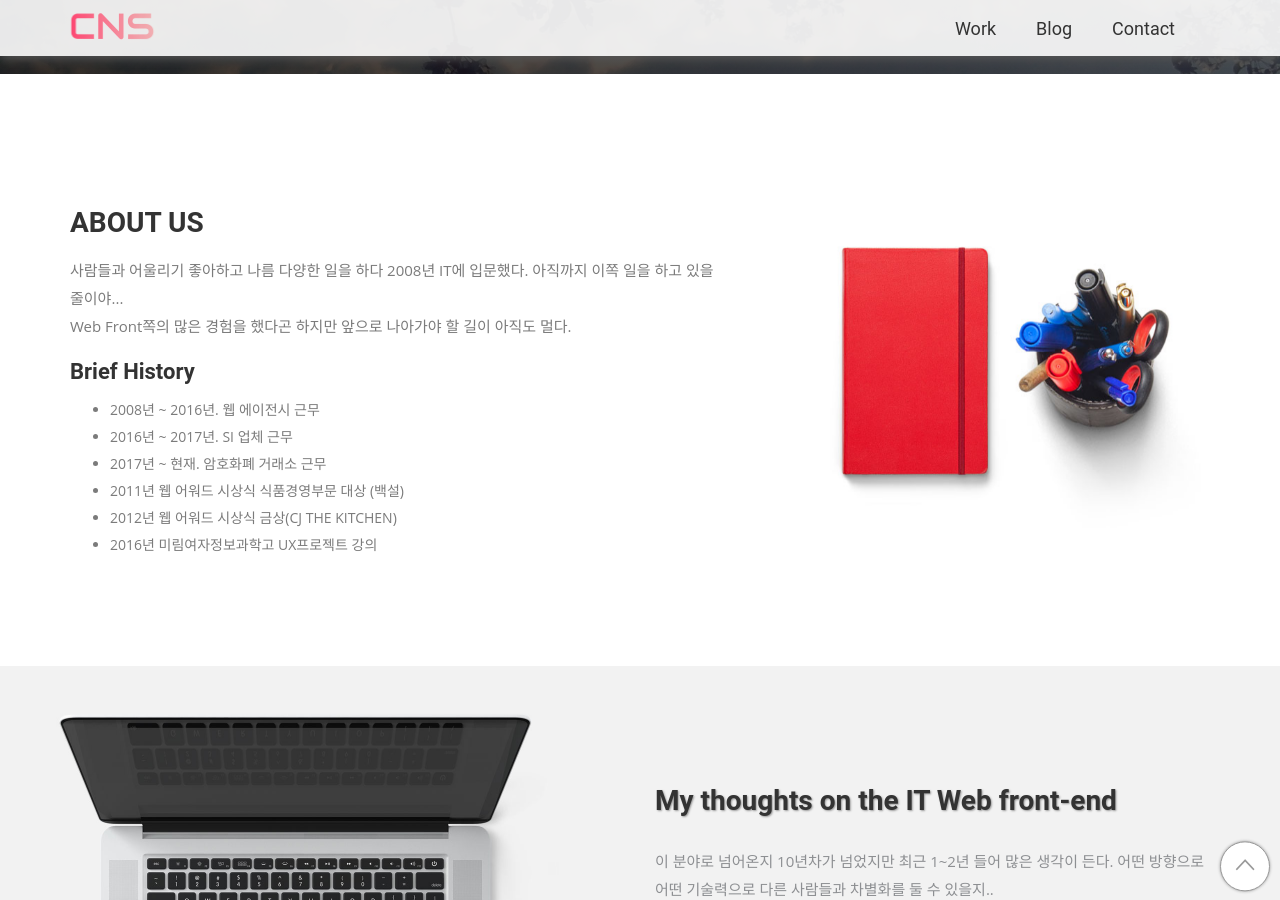
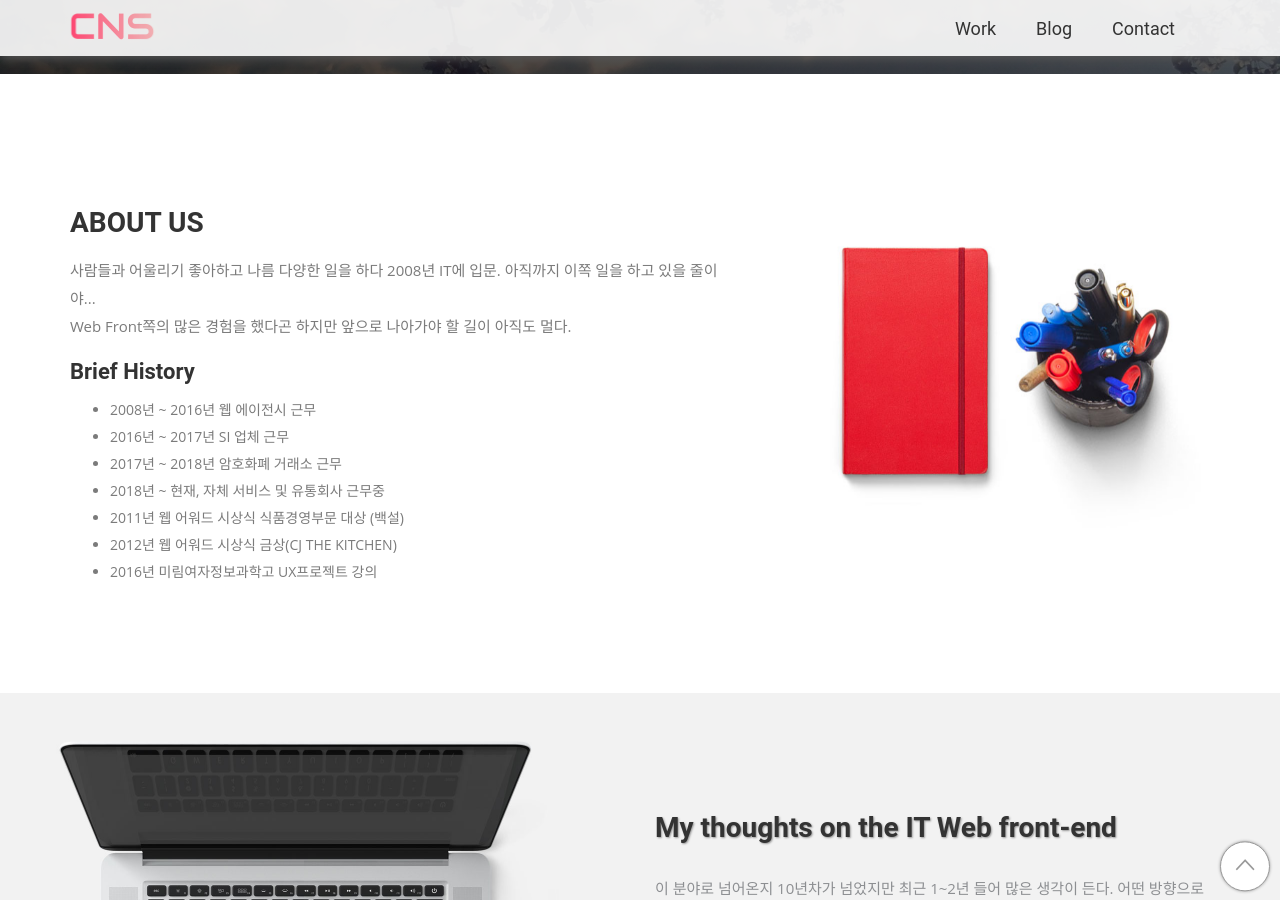
Before and after one commit to ldc84/.github.io, a Jekyll site: the page built from index.html, in a window 1280 px wide and 900 px high, scrolled down 506 px. Built offline with Jekyll 4.4.1, drawn with Linux system fonts in a browser that asks for light colours; some web fonts are replaced.

Commit message:
메인 텍스트 변경

```diff
--- a/index.html
+++ b/index.html
@@ -27,13 +27,14 @@ permalink: /
 						<h2>About Us</h2>
 					</div>
 					<p>
-						사람들과 어울리기 좋아하고 나름 다양한 일을 하다 2008년 IT에 입문했다. 아직까지 이쪽 일을 하고 있을 줄이야... <br> Web Front쪽의 많은 경험을 했다곤 하지만 앞으로 나아가야 할 길이 아직도 멀다.
+						사람들과 어울리기 좋아하고 나름 다양한 일을 하다 2008년 IT에 입문. 아직까지 이쪽 일을 하고 있을 줄이야...<br> Web Front쪽의 많은 경험을 했다곤 하지만 앞으로 나아가야 할 길이 아직도 멀다.
 					</p>
 					<h3>Brief History</h3>
 					<ul>
-						<li>2008년 ~ 2016년. 웹 에이전시 근무</li>
-						<li>2016년 ~ 2017년. SI 업체 근무</li>
-						<li>2017년 ~ 현재. 암호화폐 거래소 근무</li>
+						<li>2008년 ~ 2016년 웹 에이전시 근무</li>
+						<li>2016년 ~ 2017년 SI 업체 근무</li>
+						<li>2017년 ~ 2018년 암호화폐 거래소 근무</li>
+						<li>2018년 ~ 현재, 자체 서비스 및 유통회사 근무중</li>
 						<li>2011년 웹 어워드 시상식 식품경영부문 대상 (백설)</li>
 						<li>2012년 웹 어워드 시상식 금상(CJ THE KITCHEN)</li>
 						<li>2016년 미림여자정보과학고 UX프로젝트 강의</li>
```
